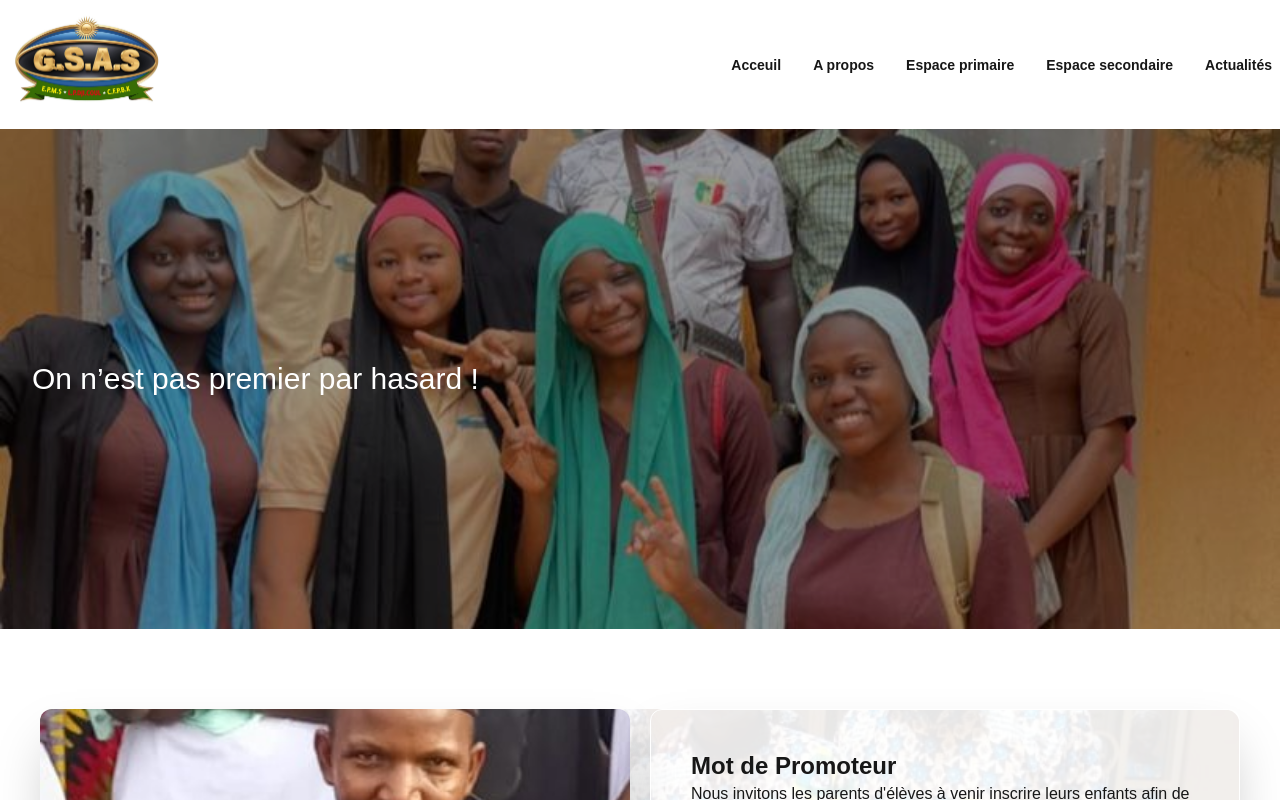
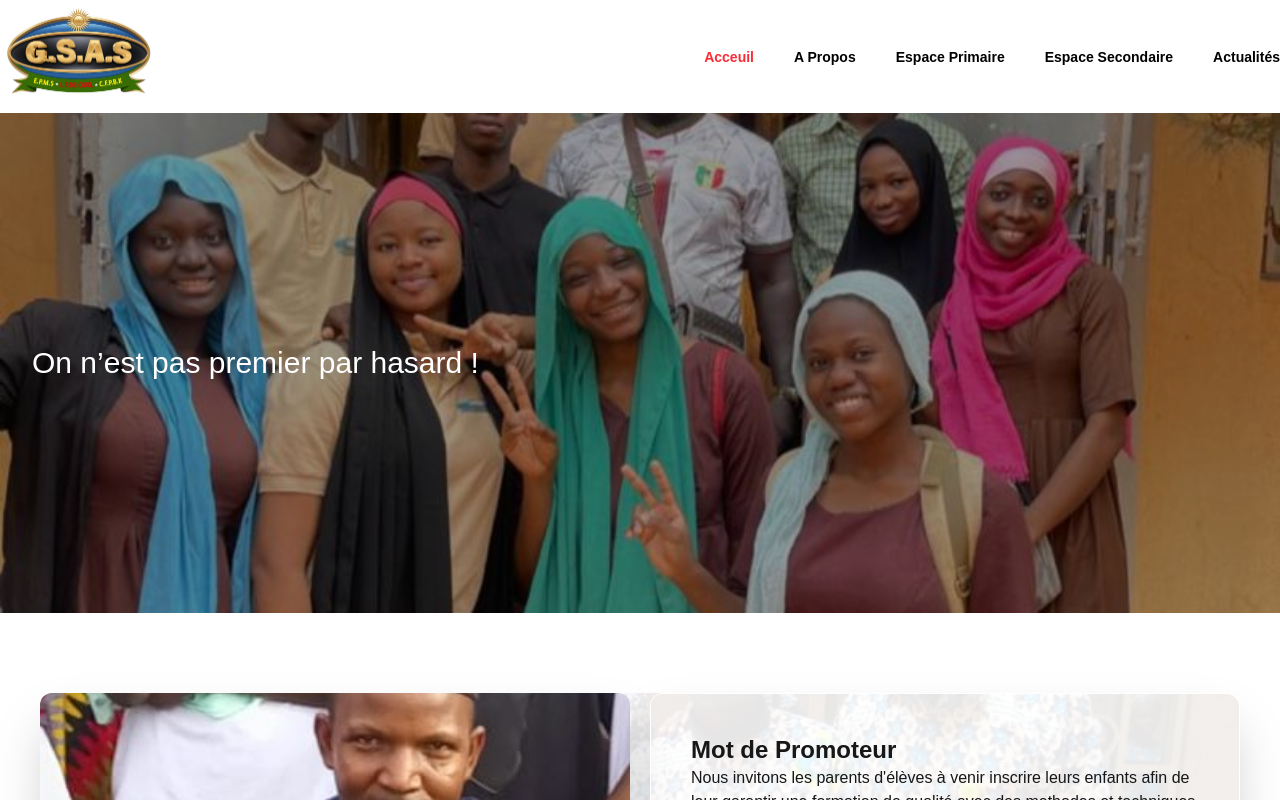
Before and after one commit to oumar-dev-app/emp-lycee, a Next.js app: page / in a window 1280 px wide. Shown: the top 800 px of the page. Built offline with nearby package versions, Linux system fonts and the light colour scheme.

Commit message:
Modification au niveau de navbar

```diff
--- a/_Components/Footer.tsx
+++ b/_Components/Footer.tsx
@@ -1,4 +1,4 @@
-import React from 'react'
+
 import { DataLinks } from './DataLinks';
 import Link from 'next/link';
 import { BiMap } from 'react-icons/bi';
--- /dev/null
+++ b/_Components/Header1.tsx
@@ -0,0 +1,28 @@
+
+import Logo from "./Logo";
+import Mobilemenu from "./Mobilemenu";
+import Navbar from "./Navbar";
+
+
+
+function Header() {
+  return (
+    <header className="max-w-7xl m-auto">
+        <div>
+           <div className="flex items-center justify-between ">
+            <div className="w-full md:w-1/3 flex items-center gap-2.5 justify-between md:gap-0">
+               <Logo />
+              <Mobilemenu />
+            </div>
+            <div className="flex justify-between  items-center gap-10">
+              <Navbar />
+
+            </div>
+          </div>
+        </div>
+
+    </header>
+  )
+}
+
+export default Header;
--- /dev/null
+++ b/_Components/Mobilemenu.tsx
@@ -0,0 +1,26 @@
+'use client';
+import { FaBars } from "react-icons/fa";
+import { useState } from 'react'
+import SideMenu from './SideMenu';
+
+function Mobilemenu() {
+    const [isSidebarOpen, setIsSidebarOpen] = useState(false);
+    return (
+        <div>
+            <button onClick={() => setIsSidebarOpen(!isSidebarOpen)}
+            className='bg-gray-400 rounded-lg md:hidden text-white m-2'
+                >
+                <FaBars
+                    className='hover:text-red-500 hoverEffect  m-2 md:hidden hover:cursor-pointer md:gap-0' />
+            </button>
+            <div className='md:hidden'>
+                <SideMenu
+                    isOpen={isSidebarOpen}
+                    onClose={() => setIsSidebarOpen(false)}
+                />
+            </div>
+        </div>
+    )
+}
+
+export default Mobilemenu;
--- a/_Components/Navabar.tsx
+++ /dev/null
@@ -1,17 +0,0 @@
-import React from 'react'
-import Header from './Header'
-import Logo from './Logo'
-
-function Navabar() {
-  return (
-    <div className='max-w-7xl m-auto p-2'>
-      <div className='flex justify-between items-center'>
-        <Logo />
-        <Header />
-      </div>
-    </div>
-
-  )
-}
-
-export default Navabar;
--- /dev/null
+++ b/_Components/Navbar.tsx
@@ -0,0 +1,30 @@
+'use client';
+import Link from "next/link";
+import { usePathname } from "next/navigation";
+import { DataLinks } from "./DataLinks";
+
+
+function Navbar() {
+  const pathname = usePathname();
+  return (
+
+    <ul className='hidden md:inline-flex w-full items-center capitalize gap-10 text-sm font-semibold text-black'>
+      {DataLinks.map((link) => {
+        const isActive = pathname.startsWith(link.href)
+        return (
+          <li key={link.name}>
+            <Link href={link.href}
+              className={`hover:text-red-600  group hoverEffect ${pathname === link.href ? "text-red-500" :""}`}
+            >
+              {link.name}
+
+            </Link>
+
+          </li>
+        )
+      })}
+    </ul>
+  )
+}
+
+export default Navbar;
--- /dev/null
+++ b/_Components/SideMenu.tsx
@@ -0,0 +1,58 @@
+'use client';
+import { FC } from 'react'
+import { DataLinks } from './DataLinks';
+import Link from 'next/link';
+import { usePathname } from 'next/navigation';
+
+import { FaTimes } from "react-icons/fa";
+
+
+
+interface SidebarProps {
+    isOpen: boolean;
+    onClose: () => void;
+}
+
+
+const SideMenu: FC<SidebarProps> = ({ isOpen, onClose }) => {
+    const pathname = usePathname();
+    return (
+        <div
+            className={`fixed inset-y-0 left-0 z-50 w-full shadow-xl
+    ${isOpen ? "translate-x-0" : "-translate-x-full"} hoverEffect`}
+        >
+            <div className='min-w-72 max-w-96 bg-black h-screen p-10 border-r border-blue-800 flex flex-col gap-6'>
+                <div className='flex justify-end'>
+                    <button onClick={onClose}
+                        className='hover:text-red-500 hoverEffect text-white'
+                    >
+                        {/*  Close button icon */}
+                        {<FaTimes />}
+                    </button>
+                </div>
+
+                <div className='flex  justify-between gap-5'>
+                    <div className='flex flex-col text-white space-y-3 font-semibold text-sm tracking-wide'>
+
+                        {/* Navigation link */}
+                        {DataLinks.map((link) => {
+                            return (
+                                <Link key={link.href} href={link.href} onClick={onClose}
+                                    className={`hover:text-red-600 hoverEffect
+                            ${pathname === link.href && "text-red-500"}`}
+                                >
+                                    {link.name}
+                                </Link>
+                            )
+                        })}
+                    </div>
+
+                </div>
+
+
+            </div>
+        </div>
+    )
+}
+
+export default SideMenu;
--- a/app/layout.tsx
+++ b/app/layout.tsx
@@ -1,8 +1,10 @@
 import type { Metadata } from "next";
 import { Geist, Geist_Mono } from "next/font/google";
 import "./globals.css";
-import Navabar from "@/_Components/Navabar";
+
 import Footer from "@/_Components/Footer";
+import Header1 from "@/_Components/Header1";
+
 
 const geistSans = Geist({
   variable: "--font-geist-sans",
@@ -30,7 +32,7 @@ export default function RootLayout({
         className="font-poppins antialiased"
       >
         <header className="space-y-5">
-          <Navabar />
+         <Header1/>
         </header>
         <main>
           {children}
```
